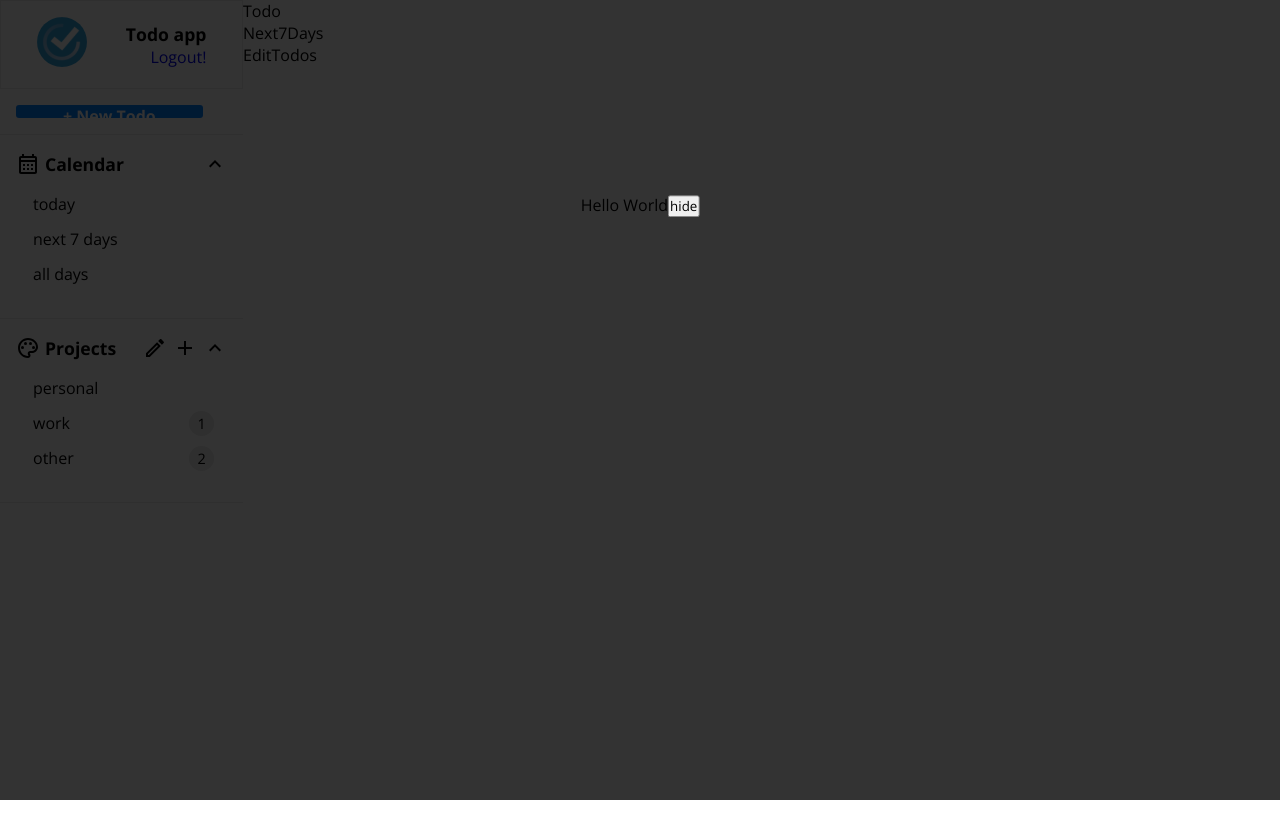
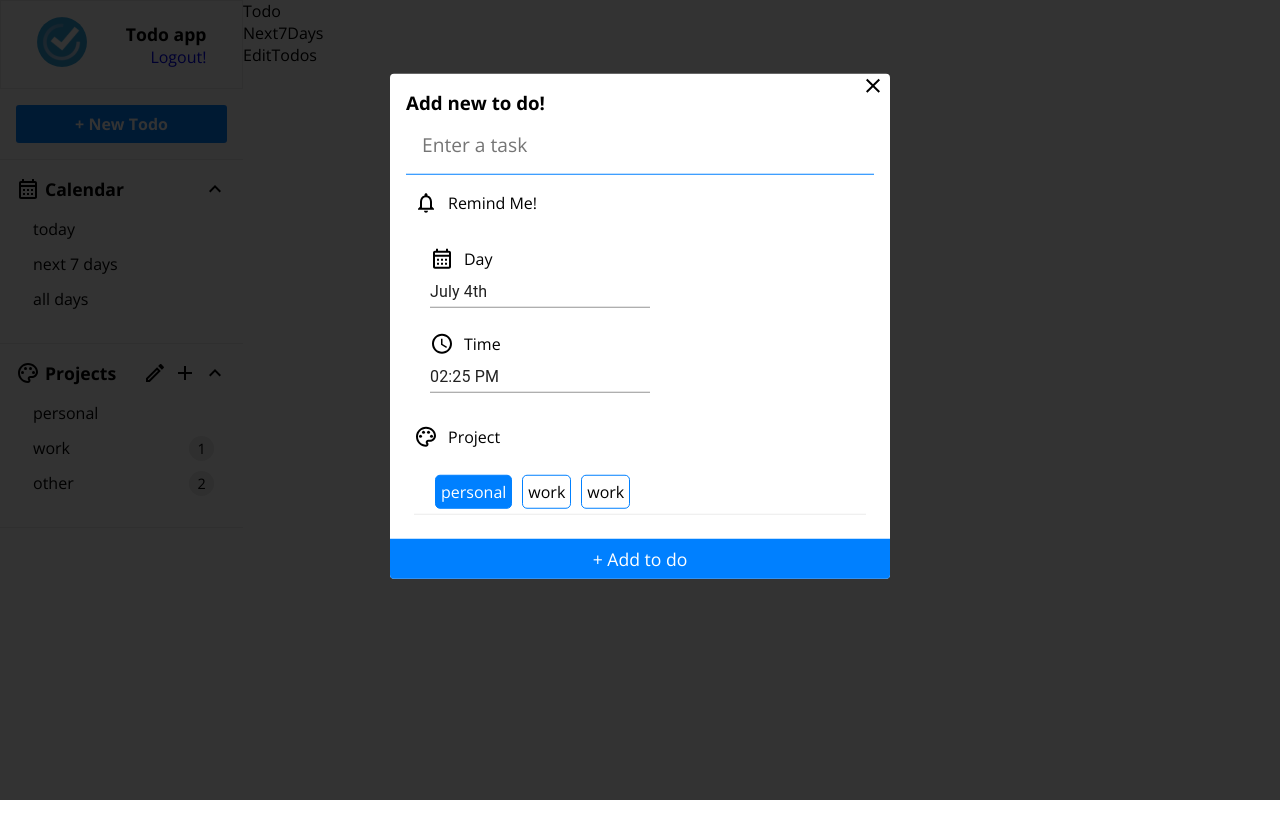
Before and after one commit to dluismendezpy/todo-firebase, a React (Create React App) app: page / in a window 1280 px wide. Both pictures are taken after a click on the button "+ New Todo". Shown: the top 838 px of the page. Built offline with nearby package versions, Linux system fonts and the light colour scheme.

Commit message:
feat: create add new todo component

```diff
--- a/src/components/AddNewTodo/AddNewTodo.css
+++ b/src/components/AddNewTodo/AddNewTodo.css
@@ -4,8 +4,8 @@
 
 .add-new-todo .btn {
 	padding: 1rem;
-	width: 90%;
-	height: 45px;
+	width: 100%;
+	height: 70px;
 }
 
 .add-new-todo .btn button {
@@ -24,3 +24,95 @@
 	filter: brightness(1.1);
 	transition: all 300ms ease;
 }
+
+/*form*/
+.add-new-todo form {
+	padding: 1rem 1rem calc(1rem + 40px) 1rem;
+	width: 500px;
+	background: white;
+	border-radius: 4px;
+}
+
+.add-new-todo form .text input {
+	padding: 1rem;
+	width: 100%;
+	margin-bottom: 0.5rem;
+	border: none;
+	font-size: 1.2rem;
+}
+
+.add-new-todo form .text input:focus {
+	outline: none;
+	border-bottom: 1px solid #0080ff;
+}
+
+.add-new-todo form .remind {
+	display: flex;
+	align-items: center;
+	padding: 0.5rem;
+}
+
+.add-new-todo form p {
+	margin-left: 10px;
+}
+
+.add-new-todo form .title {
+	display: flex;
+	align-items: center;
+	margin-bottom: 5px;
+}
+
+.add-new-todo form .pick-day {
+	padding: 1.5rem 1.5rem 0 1.5rem;
+}
+.add-new-todo form .pick-time {
+	padding: 1.5rem;
+}
+
+.add-new-todo form .pick-project {
+	padding: 0.5rem;
+}
+
+.add-new-todo form .pick-project .projects {
+	display: flex;
+	flex-wrap: wrap;
+	padding: 1rem 1rem 0 1rem;
+}
+
+.add-new-todo form .pick-project .projects .project {
+	border: 1px solid #0080ff;
+	border-radius: 5px;
+	padding: 5px;
+	margin: 5px;
+	cursor: pointer;
+}
+
+.add-new-todo form .pick-project .projects .active {
+	background: #0080ff;
+	color: white;
+}
+
+.add-new-todo form .cancel {
+	position: absolute;
+	top: 0;
+	right: 5px;
+	cursor: pointer;
+}
+
+.add-new-todo form .confirm {
+	position: absolute;
+	bottom: 0;
+	left: 0;
+	width: 100%;
+}
+
+.add-new-todo form .confirm button {
+	width: 100%;
+	height: 40px;
+	background: #0080ff;
+	color: white;
+	font-size: 1.1rem;
+	border: none;
+	border-radius: 0 0 4px 4px;
+	cursor: pointer;
+}
--- a/src/components/AddNewTodo/AddNewTodo.jsx
+++ b/src/components/AddNewTodo/AddNewTodo.jsx
@@ -1,9 +1,23 @@
 import { useState } from "react";
 import Modal from "../Modal/Modal";
 import "./AddNewTodo.css";
+import {
+	DatePicker,
+	TimePicker,
+	MuiPickersUtilsProvider,
+} from "@material-ui/pickers";
+import DateFnsUtils from "@date-io/date-fns";
+import NotificationsOutlinedIcon from "@mui/icons-material/NotificationsOutlined";
+import CalendarMonthOutlinedIcon from "@mui/icons-material/CalendarMonthOutlined";
+import AccessTimeOutlinedIcon from "@mui/icons-material/AccessTimeOutlined";
+import PaletteOutlinedIcon from "@mui/icons-material/PaletteOutlined";
+import CloseOutlinedIcon from "@mui/icons-material/CloseOutlined";
 
 export default function AddNewTodo() {
 	const [showModal, setShowModal] = useState(false);
+	const [text, setText] = useState("");
+	const [day, setDay] = useState(new Date());
+	const [time, setTime] = useState(new Date());
 
 	return (
 		<div className="add-new-todo">
@@ -11,10 +25,55 @@ export default function AddNewTodo() {
 				<button onClick={() => setShowModal(true)}>+ New Todo</button>
 			</div>
 			<Modal showModal={showModal} setShowModal={setShowModal}>
-				<div>
-					Hello World
-					<button onClick={() => setShowModal(false)}>hide</button>
-				</div>
+				<MuiPickersUtilsProvider utils={DateFnsUtils}>
+					<form>
+						<div className="text">
+							<h3>Add new to do!</h3>
+							<input
+								type="text"
+								value={text}
+								onChange={(e) => setText(e.target.value)}
+								placeholder="Enter a task"
+								autoFocus
+							/>
+						</div>
+						<div className="remind">
+							<NotificationsOutlinedIcon />
+							<p>Remind Me!</p>
+						</div>
+						<div className="pick-day">
+							<div className="title">
+								<CalendarMonthOutlinedIcon />
+								<p>Day</p>
+							</div>
+							<DatePicker value={day} onChange={(day) => setDay(day)} />
+						</div>
+						<div className="pick-time">
+							<div className="title">
+								<AccessTimeOutlinedIcon />
+								<p>Time</p>
+							</div>
+							<TimePicker value={time} onChange={(time) => setTime(time)} />
+						</div>
+						<div className="pick-project">
+							<div className="title">
+								<PaletteOutlinedIcon />
+								<p>Project</p>
+							</div>
+							<div className="projects">
+								<div className="project active">personal</div>
+								<div className="project">work</div>
+								<div className="project">work</div>
+							</div>
+						</div>
+						<div className="cancel" onClick={() => setShowModal(false)}>
+							<CloseOutlinedIcon size="40" />
+						</div>
+						<div className="confirm">
+							<button>+ Add to do</button>
+						</div>
+					</form>
+				</MuiPickersUtilsProvider>
 			</Modal>
 		</div>
 	);
```
